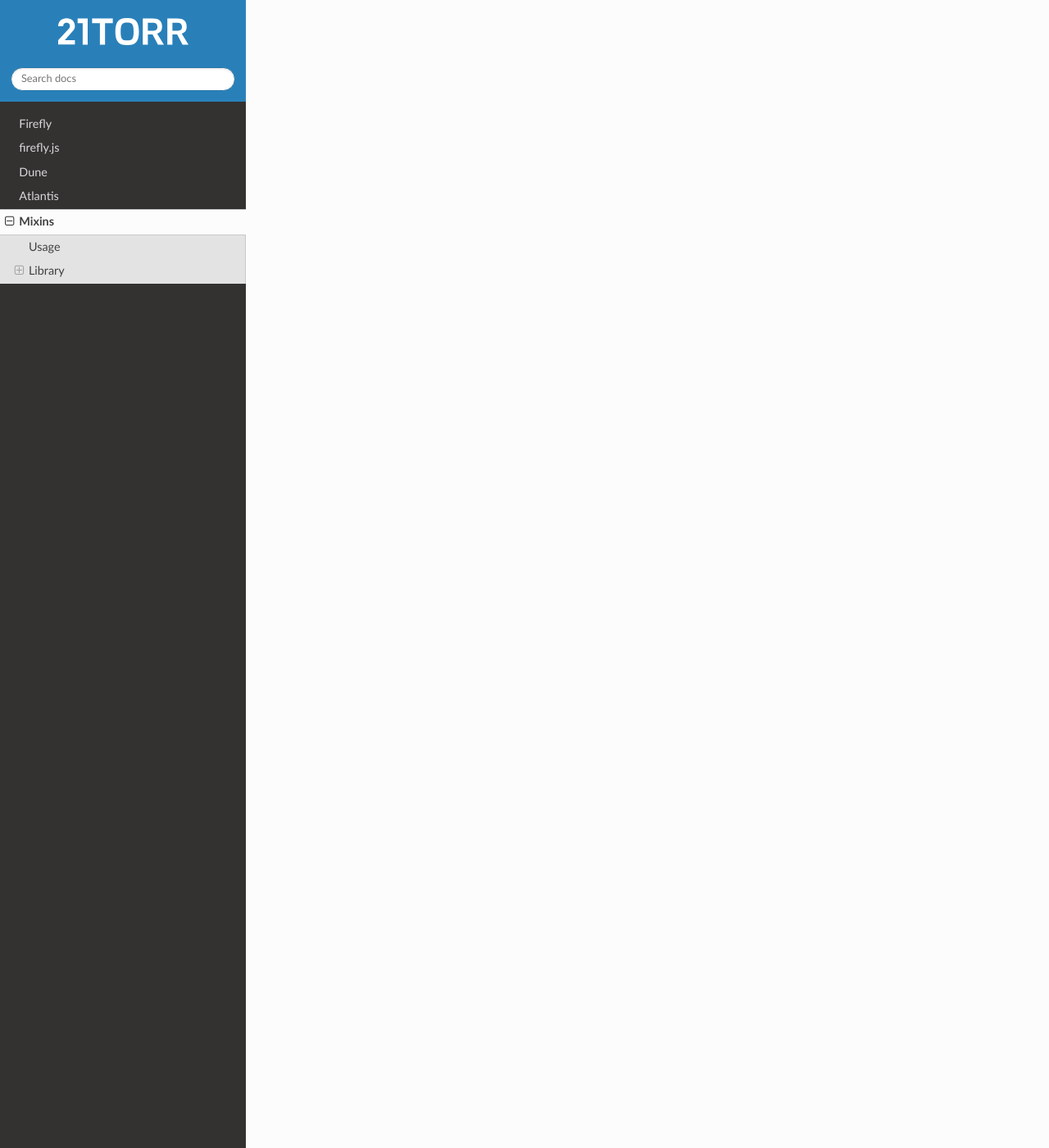
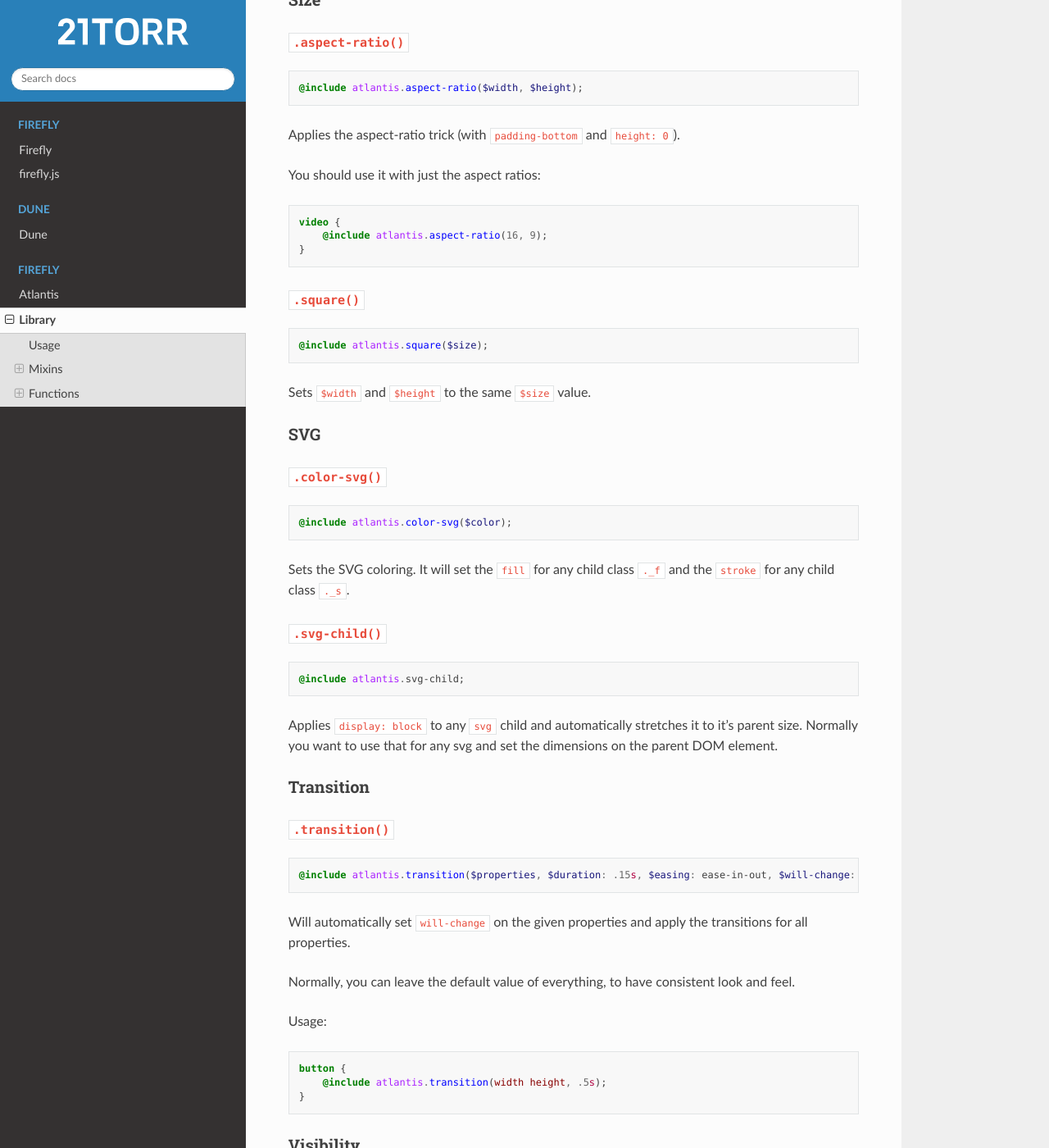
Before and after one commit to 21TORR/docs-old, a Sphinx documentation site: the page built from docs/atlantis/library.rst, in a window 1280 px wide and 1400 px high, scrolled down 4519 px. Shown: the whole window at 82% size. Built offline with Sphinx 7.4.7 and the Read the Docs theme 2.0.0, drawn with Linux system fonts in a browser that asks for light colours; pages that are not in the unit, such as notebooks, are missing from menus; some of the changed text lies outside the part shown.

Commit message:
Add remaining docs for atlantis

```diff
--- a/docs/.doctor-rst.yaml
+++ b/docs/.doctor-rst.yaml
@@ -1,7 +1,6 @@
 rules:
     american_english: ~
     avoid_repetetive_words: ~
-    blank_line_after_directive: ~
     blank_line_before_directive: ~
     composer_dev_option_not_at_the_end: ~
     correct_code_block_directive_based_on_the_content: ~
--- a/docs/atlantis/mixins.rst
+++ b/docs/atlantis/library.rst
@@ -1,8 +1,6 @@
-######
-Mixins
-######
-
-Mixins
+#######
+Library
+#######
 
 Usage
 #####
@@ -13,9 +11,11 @@ Normally, you just import it in your ``helpers/_mixins.scss``:
 
     @forward "~@21torr/atlantis/mixins" as atlantis;
 
+and your remaining application just uses your ``_mixins.scss`` then.
 
-Library
-#######
+
+Mixins
+######
 
 Container
 =========
@@ -165,11 +165,24 @@ Position
 ``.center-children()``
 ======================
 
+.. code-block:: scss
+
+    @include atlantis.center-children;
+
+Centers all children. Sets ``display: flex`` with the centering settings on the element.
+
+
 
 .. _atlantis/mixins/position/center-element:
 
 ``.center-element()``
 =====================
+
+.. code-block:: scss
+
+    @include atlantis.center-element;
+
+Centers the element in the parent. Sets ``position: absolute`` + transforms on the element.
 
 
 .. _atlantis/mixins/position/fill-parent:
@@ -177,11 +190,23 @@ Position
 ``.fill-parent()``
 ==================
 
+.. code-block:: scss
+
+    @include atlantis.fill-parent;
+
+Positions (via ``position: absolute``) the element in the parent, so that it completely covers the parent.
+
 
 .. _atlantis/mixins/position/flex-equal-columns:
 
 ``.flex-equal-columns()``
 =========================
+
+.. code-block:: scss
+
+    @include atlantis.flex-equal-columns;
+
+Will set sibling elements to flex-based equal columns.
 
 
 .. _atlantis/mixins/position/flex-fill-height:
@@ -189,11 +214,23 @@ Position
 ``.flex-fill-height()``
 =======================
 
+.. code-block:: scss
+
+    @include atlantis.flex-fill-height;
+
+Sets the element to automatically fill the remaining height. Should be used with ``flex-direction: column`` on the parent.
+
 
 .. _atlantis/mixins/position/flex-fill-width:
 
 ``.flex-fill-width()``
 ======================
+
+.. code-block:: scss
+
+    @include atlantis.flex-fill-width;
+
+Sets the element to automatically fill the remaining width.
 
 
 .. _atlantis/mixins/position/flex-fixed-height:
@@ -201,11 +238,27 @@ Position
 ``.flex-fixed-height()``
 ========================
 
+.. code-block:: scss
+
+    @include atlantis.flex-fixed-height($height);
+
+Sets the element to a fixed flex height. It won't be resized in the flex context. Should be used with ``flex-direction: column`` on the parent.
+
+Takes an optional ``$height`` to manually fixate the size. If you omit it, it will just keeps its inherent size.
+
 
 .. _atlantis/mixins/position/flex-fixed-width:
 
 ``.flex-fixed-width()``
 =======================
+
+.. code-block:: scss
+
+    @include atlantis.flex-fixed-width($width);
+
+Sets the element to a fixed flex width. It won't be resized in the flex context.
+
+Takes an optional ``$width`` to manually fixate the size. If you omit it, it will just keeps its inherent size.
 
 
 
@@ -217,6 +270,16 @@ Scroll
 ``.smooth-scroll()``
 ====================
 
+.. code-block:: scss
+
+    @include atlantis.smooth-scroll;
+
+Lets the element smooth scroll.
+
+.. warning::
+
+    Will also set ``overflow: scroll``, so you will always have scroll bars on desktop.
+
 
 
 Size
@@ -227,11 +290,32 @@ Size
 ``.aspect-ratio()``
 ===================
 
+.. code-block:: scss
+
+    @include atlantis.aspect-ratio($width, $height);
+
+Applies the aspect-ratio trick (with ``padding-bottom`` and ``height: 0``).
+
+You should use it with just the aspect ratios:
+
+.. code-block:: scss
+
+    video {
+        @include atlantis.aspect-ratio(16, 9);
+    }
+
+
 
 .. _atlantis/mixins/size/square:
 
 ``.square()``
 =============
+
+.. code-block:: scss
+
+    @include atlantis.square($size);
+
+Sets ``$width`` and ``$height`` to the same ``$size`` value.
 
 
 
@@ -243,17 +327,24 @@ SVG
 ``.color-svg()``
 ================
 
+.. code-block:: scss
+
+    @include atlantis.color-svg($color);
+
+Sets the SVG coloring. It will set the ``fill`` for any child class ``._f`` and the ``stroke`` for any child class ``._s``.
+
 
 .. _atlantis/mixins/svg/svg-child:
 
 ``.svg-child()``
 ================
 
+.. code-block:: scss
 
-.. _atlantis/mixins/svg/inline-svg:
+    @include atlantis.svg-child;
 
-``.inline-svg()``
-=================
+Applies ``display: block`` to any ``svg`` child and automatically stretches it to it's parent size.
+Normally you want to use that for any svg and set the dimensions on the parent DOM element.
 
 
 
@@ -265,6 +356,21 @@ Transition
 ``.transition()``
 =================
 
+.. code-block:: scss
+
+    @include atlantis.transition($properties, $duration: .15s, $easing: ease-in-out, $will-change: true);
+
+Will automatically set ``will-change`` on the given properties and apply the transitions for all properties.
+
+Normally, you can leave the default value of everything, to have consistent look and feel.
+
+Usage:
+
+.. code-block:: scss
+
+    button {
+        @include atlantis.transition(width height, .5s);
+    }
 
 
 Visibility
@@ -275,8 +381,49 @@ Visibility
 ``.hide-text()``
 ================
 
+.. code-block:: scss
+
+    @include atlantis.hide-text($absolute: false);
+
+Will hide the text, so that it's invisible on normal page views, but readable for screen readers.
+
+If, for some reason, the default behavior doesn't work, you can try to move the text by an ``vw`` value, by setting
+``$absolute: true``.
+
 
 .. _atlantis/mixins/visibility/text-overflow-ellipsis:
 
 ``.text-overflow-ellipsis()``
 =============================
+
+.. code-block:: scss
+
+    @include atlantis.text-overflow-ellipsis;
+
+Prevents wrapping of text by displaying ellipsis instead.
+
+
+Functions
+#########
+
+SVG
+===
+
+.. _atlantis/functions/svg/inline-svg:
+
+``.inline-svg()``
+=================
+
+.. code-block:: scss
+
+    @include atlantis.inline-svg($svg);
+
+Inlines the SVG on the element. Will return a ``url()`` element so it can be used directly as an image.
+
+Usage:
+
+.. code-block:: scss
+
+    .element {
+        background-image: atlantis.inline-svg('<svg...>...</svg>');
+    }
--- a/docs/index.rst
+++ b/docs/index.rst
@@ -1,5 +1,4 @@
 ..  toctree::
-
     :caption: Firefly
     :hidden:
     :maxdepth: 4
@@ -8,7 +7,6 @@
     firefly/firefly.js
 
 .. toctree::
-
     :caption: Dune
     :hidden:
     :maxdepth: 4
@@ -16,13 +14,12 @@
     dune/index
 
 ..  toctree::
-
     :caption: Firefly
     :hidden:
     :maxdepth: 4
 
     atlantis/index
-    atlantis/mixins
+    atlantis/library
 
 ###########
 21TORR Docs
```
Also changed, not shown: docs/atlantis/index.rst (+8 -1 lines).
